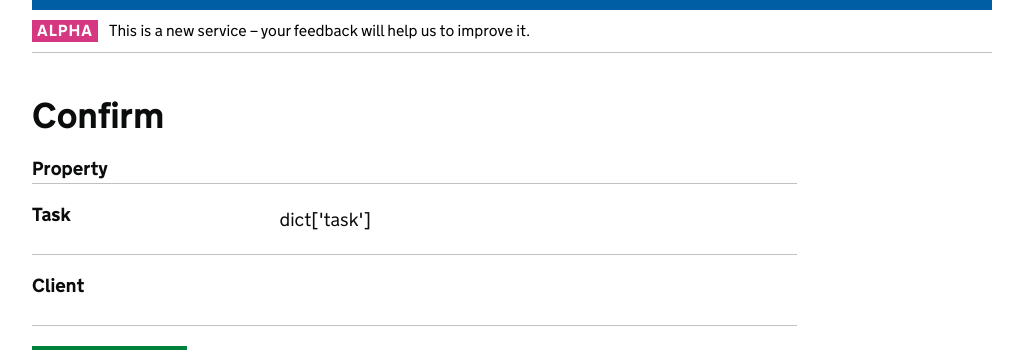
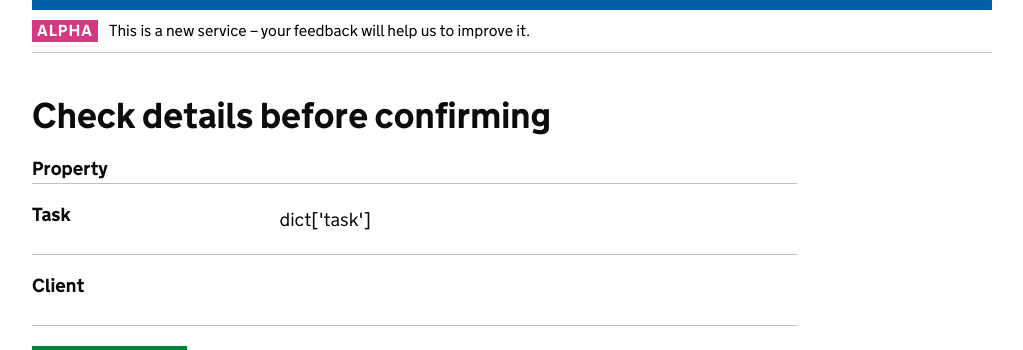
Before and after one commit to LandRegistry/service-frontend, a Flask app: template application/frontend/templates/conveyancer-confirm.html in a window 1280 px wide. Shown: the part 73-423 px from the top of the page, without its empty margins (128-1151 px from the left). Run offline with Flask 2, Linux system fonts and the light colour scheme; the template is opened without the code that fills it, so the values that code supplies are empty; parts of the project's set-up code (start-up, migrations or seed data) failed here and were passed over.

Commit message:
update page title

```diff
--- a/application/frontend/templates/conveyancer-confirm.html
+++ b/application/frontend/templates/conveyancer-confirm.html
@@ -9,7 +9,7 @@
     <div class="outer-block">
       <div class="inner-block">
 
-        <h1 class="heading-large">Confirm</h1>
+        <h1 class="heading-large">Check details before confirming</h1>
 
       </div>
     </div>
```
